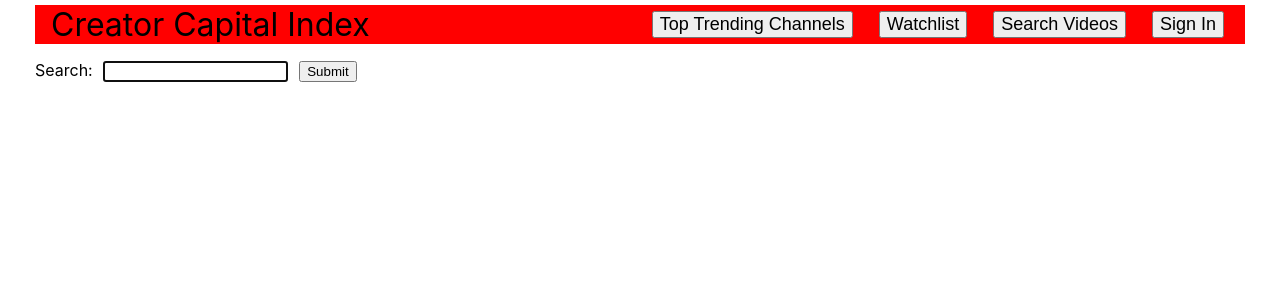
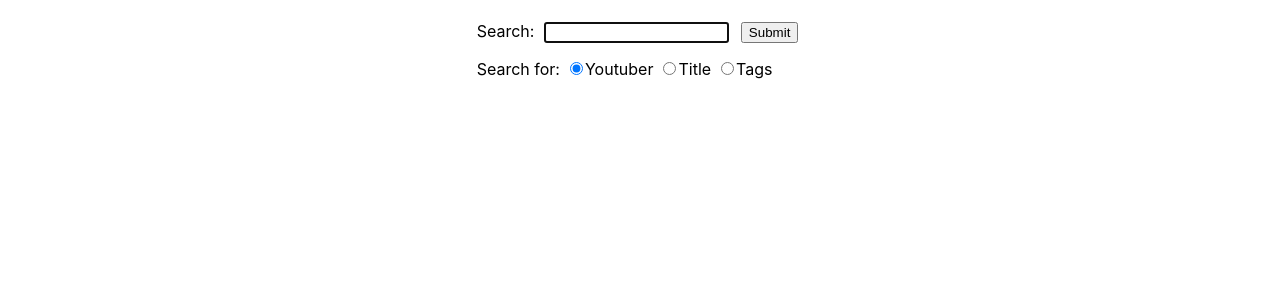
Before and after one commit to h-elsaawy/CS411, a React (Create React App) app in the folder client/: page /search in a window 1280 px wide. Shown: the top 300 px of the page. Built offline with nearby package versions, Linux system fonts and the light colour scheme.

Commit message:
add advanced search functionality

```diff
--- a/client/src/pages/search.jsx
+++ b/client/src/pages/search.jsx
@@ -1,22 +1,37 @@
-import { React, useState } from 'react'
+import { React, useState } from "react"
+import { useNavigate } from "react-router-dom";
 import axios from 'axios'
-import Navbar from '../container/Navbar.jsx'
+// import Header from "../pages/header.jsx"
 
 const Search = () => {
-    const [search_str, setSearchStr] = useState('');
+    const [search_str, setSearchStr] = useState("");
+    // const type_str = "youtuber"
+    const [type_str, setTypeStr] = useState("youtuber");
     const [results, setResults] = useState([]);
+    const navigate = useNavigate();
+
+    const handleTypeChange = (event) => {
+        setTypeStr(event.target.value);
+      };
 
 
     const handleSubmit = async e => {
         // e.preventDefault();
-        if (search_str === '') {
+
+        if (search_str === "") {
             setResults([])
         } else {
             try{
-                const url = 'http://localhost:8800/search/' + search_str
-                const res = await axios.get(url);
-
-                setResults(res.data);
+                const url = "http://localhost:8800/search/"
+                const res = await axios.get(url, {params: {search:search_str, type: type_str}});
+                console.log(res)
+                if (res.data !== undefined) {
+                    setResults(res.data);
+                }
+                else
+                {
+                    setResults([]);
+                }
 
                 console.log(results);
             } catch (err){
@@ -27,17 +42,52 @@ const Search = () => {
   }
     return (
         <div>
-            <>{Navbar()}</>
+            {/* <>{Header()}</> */}
             <p>
                 <label>Search:
-                <input type='text' autoFocus onChange={e => setSearchStr(e.target.value)} /> </label>
-                <button type='submit' onClick={handleSubmit}>Submit</button>
+                <input type="text" autoFocus onChange={e => setSearchStr(e.target.value)} /> </label>
+                <button type="submit" onClick={handleSubmit}>Submit</button>
             </p>
+            <div>
+                <p>Search for:
+                    <label>
+                        <input
+                        type="radio"
+                        value="youtuber"
+                        checked={type_str=== 'youtuber'}
+                        onChange={handleTypeChange}
+                        />
+                        Youtuber
+                    </label>
+
+                    <label>
+                        <input
+                        type="radio"
+                        value="title"
+                        checked={type_str=== 'title'}
+                        onChange={handleTypeChange}
+                        />
+                        Title
+                    </label>
+
+                    <label>
+                        <input
+                        type="radio"
+                        value="tags"
+                        checked={type_str=== 'tags'}
+                        onChange={handleTypeChange}
+                        />
+                        Tags
+                    </label>
+                </p>
+            </div>
+
             <p></p>
-            <div className='channels'>
-                {results.map((results) => (
-                    <div key={results.channel} className='channel'>
-                        <h2>{results.channel}</h2>
+            <div className="channels">
+                {results.map((results, index) => (
+                    <div key={index} className="channel">
+                        <h2>{results.title}</h2>
+                        <a href = {"http://localhost:3000/" + results.channel_title}> {"View channel"}</a>
                     </div>
                 ))}
 
```
Also changed, not shown: 1 other file (tests, documents, lock files or other folders).
